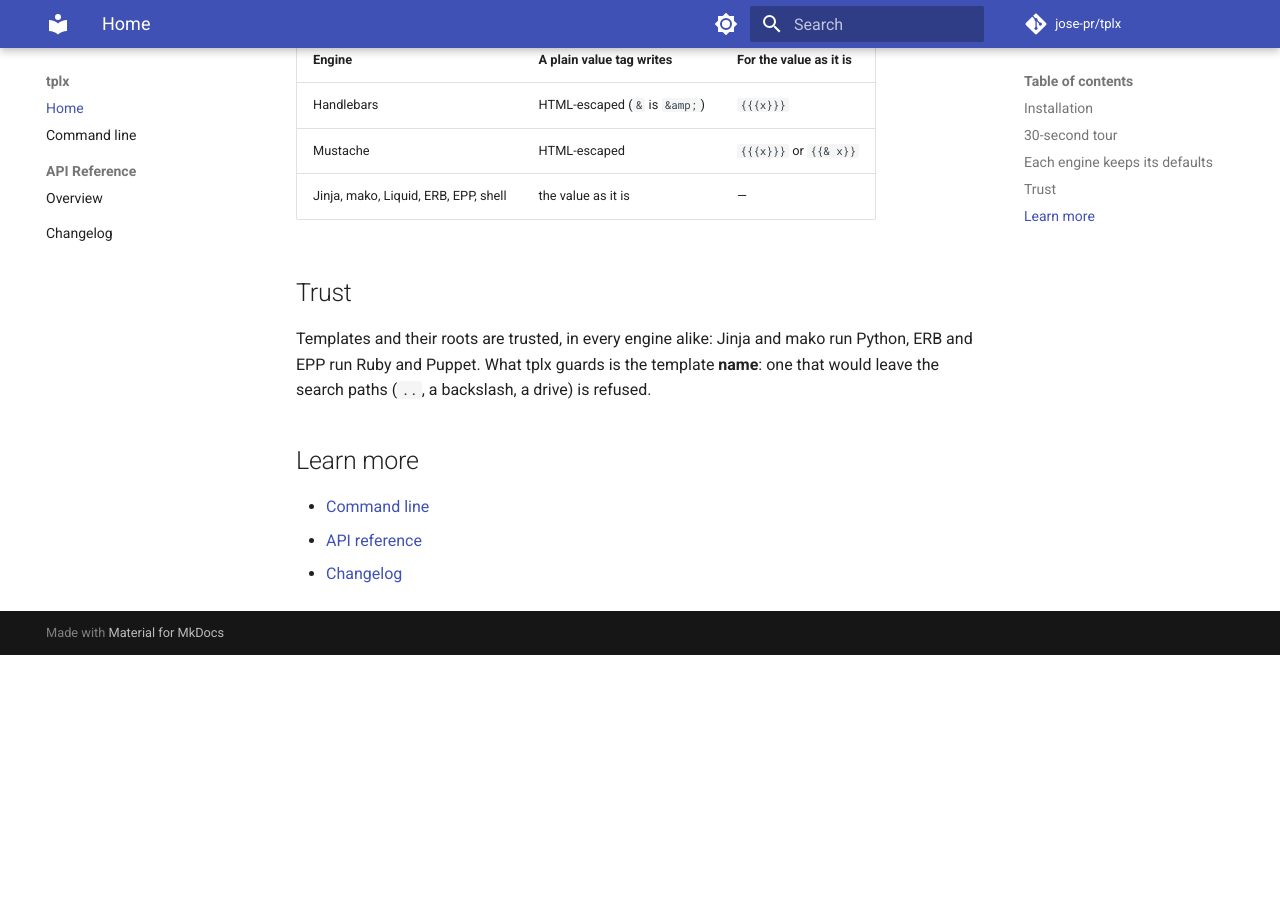
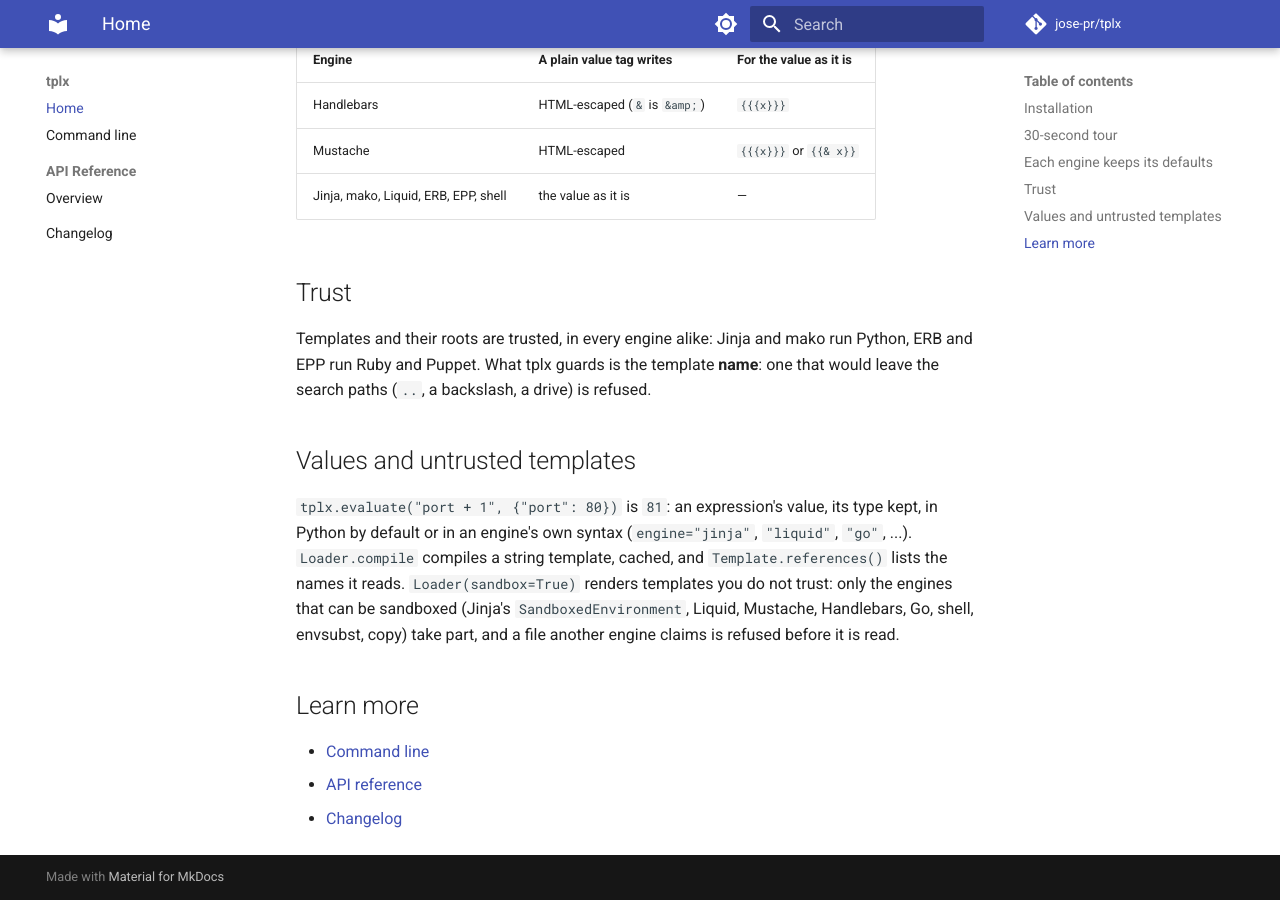
Before and after one commit to jose-pr/tplx, an MkDocs documentation site: the page built from docs/index.md, in a window 1280 px wide and 900 px high, scrolled down 1762 px. Built offline with MkDocs 1.6.1 and Material for MkDocs 9.7.7, drawn with Linux system fonts in a browser that asks for light colours; comment, search, counter and statistics services are not loaded; before the commit the page ends 2417 px from its top, so only the background shows below that.

Commit message:
docs: evaluate, compile and the sandbox

```diff
--- a/docs/index.md
+++ b/docs/index.md
@@ -60,6 +60,17 @@
 template **name**: one that would leave the search paths (`..`, a backslash,
 a drive) is refused.
 
+## Values and untrusted templates
+
+`tplx.evaluate("port + 1", {"port": 80})` is `81`: an expression's value,
+its type kept, in Python by default or in an engine's own syntax
+(`engine="jinja"`, `"liquid"`, `"go"`, ...). `Loader.compile` compiles a
+string template, cached, and `Template.references()` lists the names it
+reads. `Loader(sandbox=True)` renders templates you do not trust: only the
+engines that can be sandboxed (Jinja's `SandboxedEnvironment`, Liquid,
+Mustache, Handlebars, Go, shell, envsubst, copy) take part, and a file another
+engine claims is refused before it is read.
+
 ## Learn more
 
 - [Command line](cli.md)
```
Also changed, not shown: README.md (+12 -0 lines).
